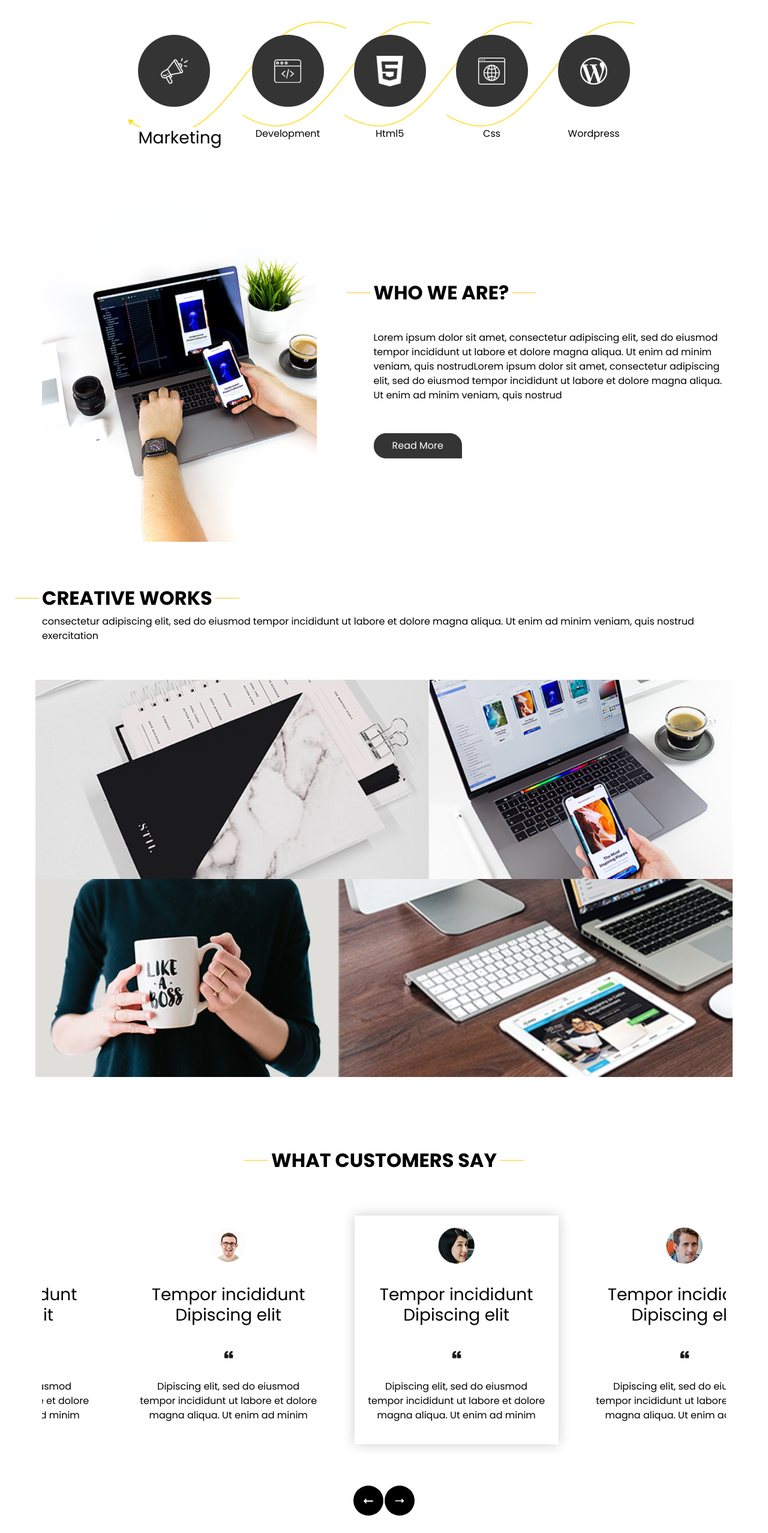
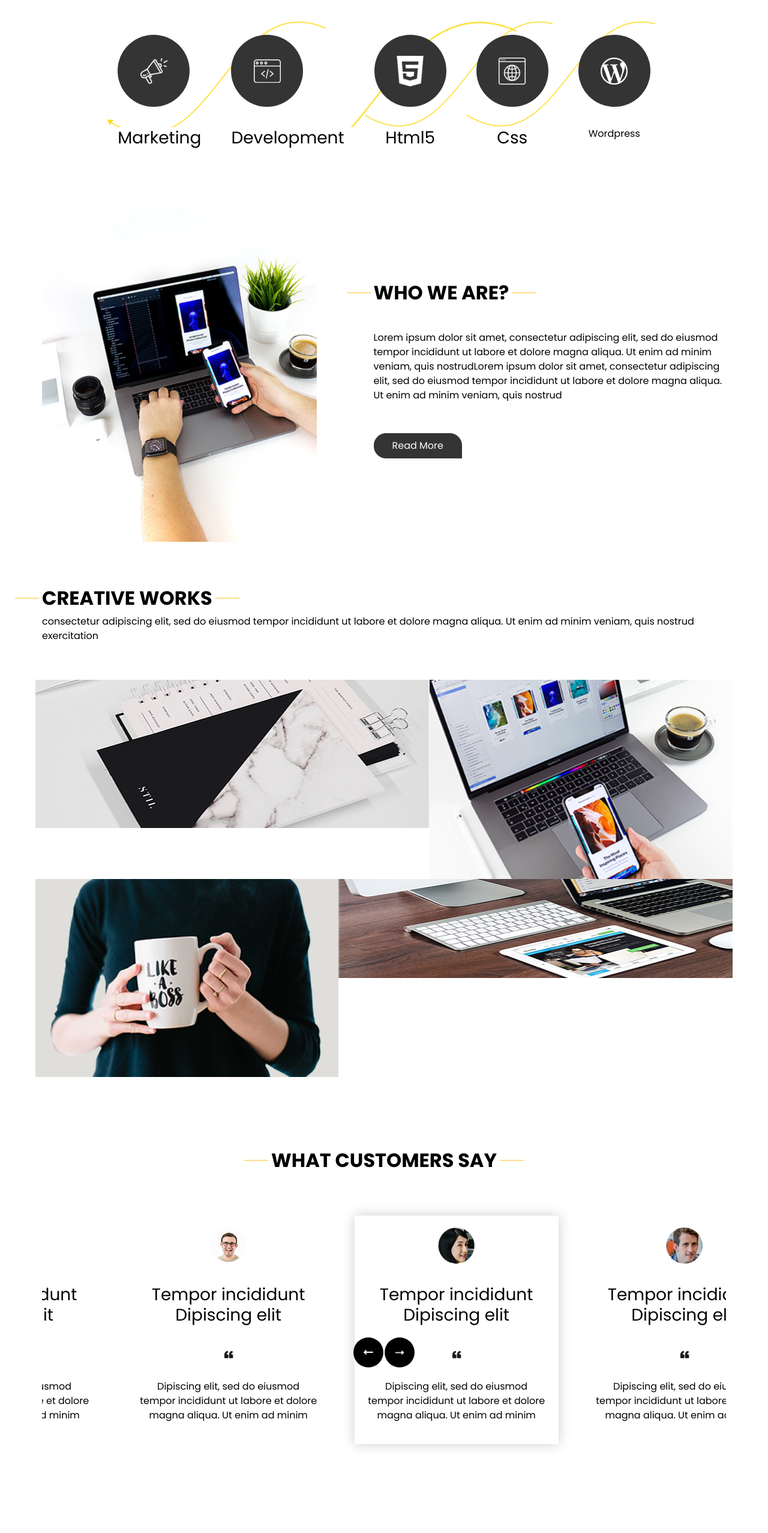
Before and after one commit to Clicepoly/4-1-page-optimization, a plain HTML site: page index.html in a window 1280 px wide. Shown: the part 948-3503 px from the top of the page at 60% size. Drawn offline with nearby package versions, Linux system fonts and the light colour scheme.

Commit message:
third commit, fixing incorrect image ratio/heading element order

```diff
--- a/css/style.css
+++ b/css/style.css
@@ -710,5 +710,37 @@ a:focus {
   color: #fbfcfd;
 }
 
+img[src*="w-1.png"] {
+  width: 501px;
+  height: 247px;
+}
+
+img[src*="w-4.png"] {
+  width: 334px;
+  height: 165px;
+}
+
+.owl-prev, .owl-next {
+  background-color: #000; /* Example style */
+  color: #fff;
+  border: none;
+  padding: 10px;
+  cursor: pointer;
+}
+
+.owl-prev {
+  position: absolute;
+  left: 10px;
+  top: 50%;
+  transform: translateY(-50%);
+}
+
+.owl-next {
+  position: absolute;
+  right: 10px;
+  top: 50%;
+  transform: translateY(-50%);
+}
+
 /* end footer section*/
 /*# sourceMappingURL=style.css.map */
--- a/index.html
+++ b/index.html
@@ -7,15 +7,11 @@
   <meta http-equiv="X-UA-Compatible" content="IE=edge" />
   <!-- Mobile Metas -->
   <meta name="viewport" content="width=device-width, initial-scale=1, shrink-to-fit=no" />
-  <!-- Site Metas -->
-  <meta name="keywords" content="" />
-  <meta name="description" content="" />
-  <meta name="author" content="" />
   <!-- meta description -->
-    <meta name="description" content="Esigned" />
-    <meta name="keywords" content="Esigned" />
-    <meta name="author" content="Esigned" />
-    <meta name="viewport" content="width=device-width, initial-scale=1" />
+  <meta name="description" content="Esigned" />
+  <meta name="keywords" content="Esigned" />
+  <meta name="author" content="Esigned" />
+
 
 
   <title>Esigned</title>
@@ -208,9 +204,9 @@
             <img src="images/d-2.png" alt="">
           </div>
           <div class="detail-box">
-            <h6>
+            <h3>
               Development
-            </h6>
+            </h3>
           </div>
         </div>
         <div class="box arrow-middle arrow_bg">
@@ -218,9 +214,9 @@
             <img src="images/d-3.png" alt="">
           </div>
           <div class="detail-box">
-            <h6>
+            <h3>
               Html5
-            </h6>
+            </h3>
           </div>
         </div>
         <div class="box arrow-end arrow_bg">
@@ -228,9 +224,9 @@
             <img src="images/d-4.png" alt="">
           </div>
           <div class="detail-box">
-            <h6>
+            <h3>
               Css
-            </h6>
+            </h3>
           </div>
         </div>
         <div class="box ">
@@ -500,9 +496,9 @@
       <div class="row">
         <div class="col-md-3">
           <div class="info_contact">
-            <h5>
+            <h1>
               About Shop
-            </h5>
+            </h1>
             <div>
               <div class="img-box">
                 <img src="images/location-white.png" width="18px" alt="">
```
